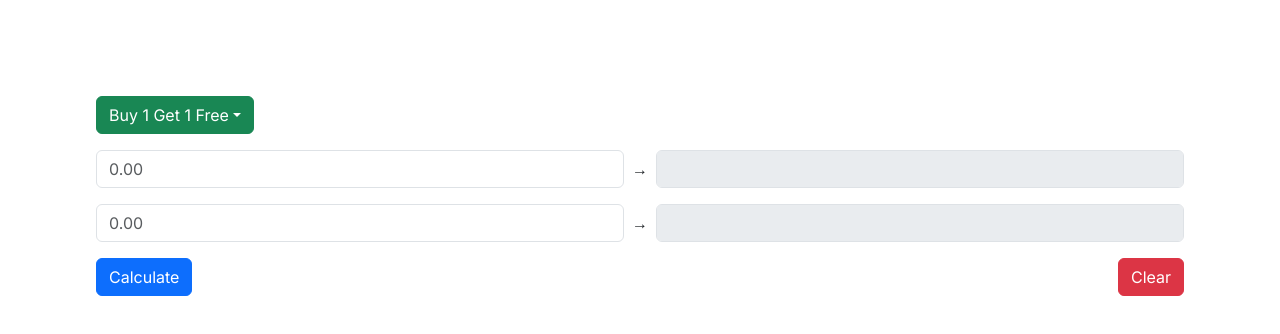
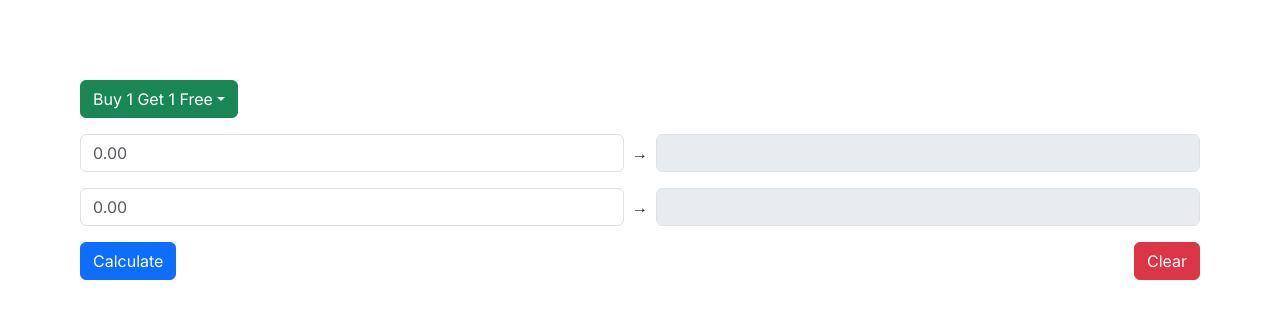
Before and after one commit to JChouCode/levis-price-calculator, a Next.js app: page / in a window 1280 px wide. Shown: the top 334 px of the page. Built offline with nearby package versions, Linux system fonts and the light colour scheme.

Commit message:
Fix old input state bug

```diff
--- a/app/page.tsx
+++ b/app/page.tsx
@@ -3,7 +3,7 @@ import 'bootstrap/dist/css/bootstrap.min.css';
 
 export default function Home() {
   return (
-    <main className="flex min-h-screen flex-col items-center justify-between p-24">
+    <main className="flex min-h-screen flex-col items-center justify-between p-20">
       <Calculator></Calculator>
     </main>
   )
--- a/components/Calculator.tsx
+++ b/components/Calculator.tsx
@@ -127,9 +127,9 @@ export default function Calculator() {
                 </Dropdown.Toggle>
 
                 <Dropdown.Menu>
-                    <Dropdown.Item onClick={() => { setDiscount(Discount.BUY_1_GET_1_FREE) }}>{Discount.BUY_1_GET_1_FREE}</Dropdown.Item>
-                    <Dropdown.Item onClick={() => { setDiscount(Discount.BUY_1_GET_1_50_OFF) }}>{Discount.BUY_1_GET_1_50_OFF}</Dropdown.Item>
-                    <Dropdown.Item onClick={() => { setDiscount(Discount.BUY_2_GET_1_FREE) }}>{Discount.BUY_2_GET_1_FREE}</Dropdown.Item>
+                    <Dropdown.Item onClick={() => { setDiscount(Discount.BUY_1_GET_1_FREE); setInput3(""); setInput4(""); }}>{Discount.BUY_1_GET_1_FREE}</Dropdown.Item>
+                    <Dropdown.Item onClick={() => { setDiscount(Discount.BUY_1_GET_1_50_OFF); setInput3(""); setInput4(""); }}>{Discount.BUY_1_GET_1_50_OFF}</Dropdown.Item>
+                    <Dropdown.Item onClick={() => { setDiscount(Discount.BUY_2_GET_1_FREE); setInput4(""); }}>{Discount.BUY_2_GET_1_FREE}</Dropdown.Item>
                     <Dropdown.Item onClick={() => { setDiscount(Discount.BUY_2_GET_2_FREE) }}>{Discount.BUY_2_GET_2_FREE}</Dropdown.Item>
                 </Dropdown.Menu>
             </Dropdown>
```
